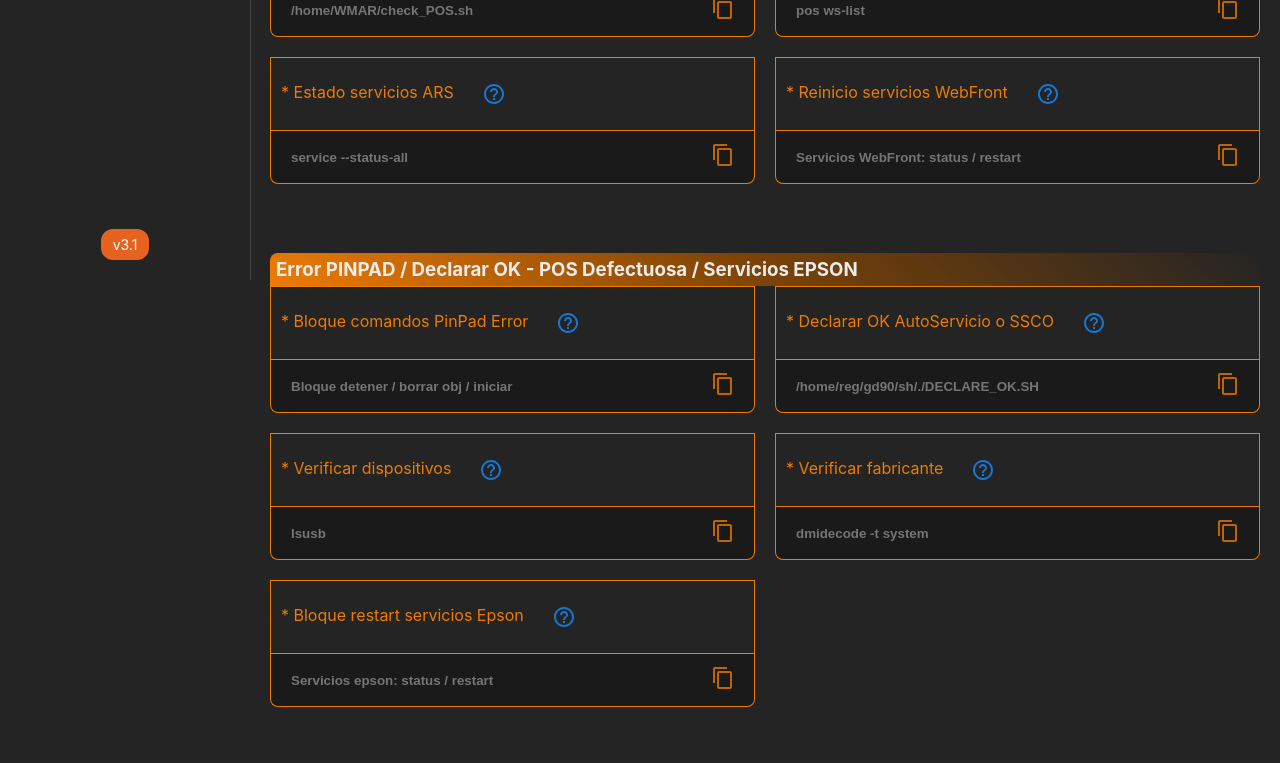
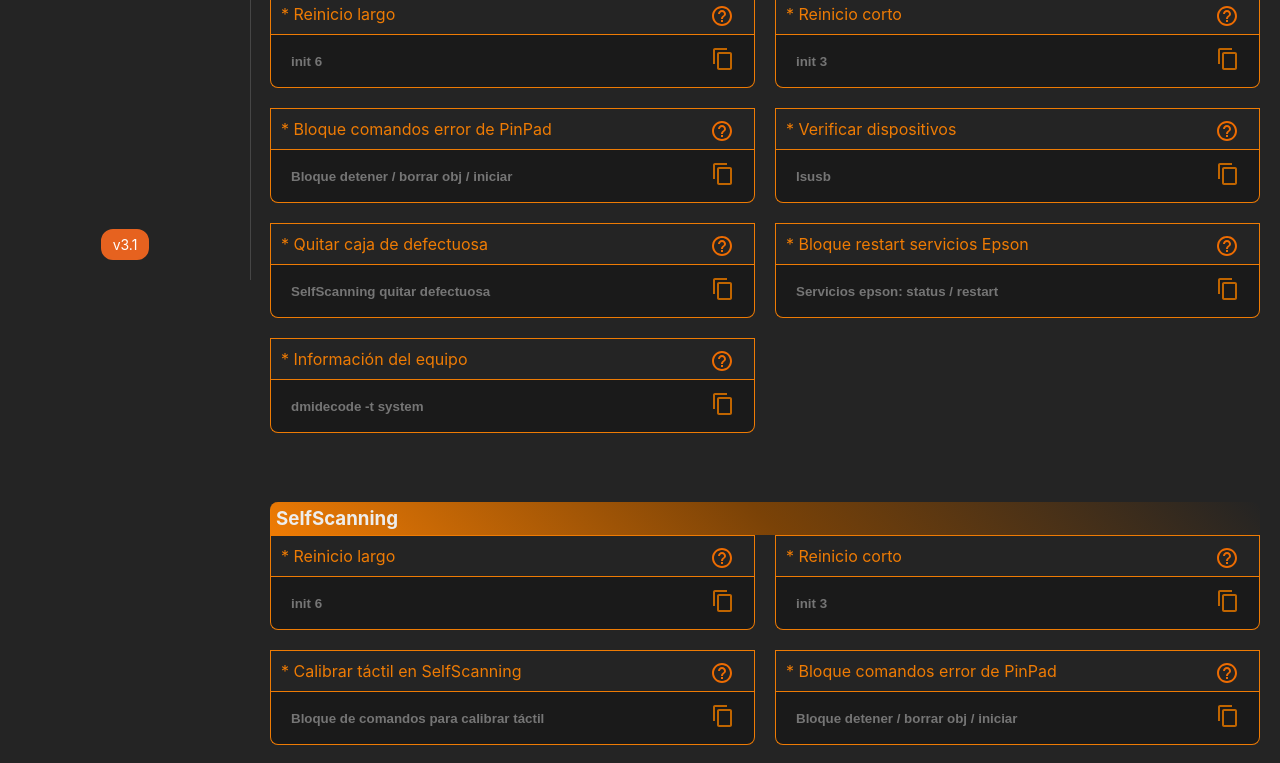
Before and after one commit to jlchurruarin/WebFrontTiendas, a React (Vite) app: page /commands in a window 1280 px wide. Shown: the part 520-1283 px from the top of the page. Built offline with nearby package versions, Linux system fonts and the light colour scheme.

Commit message:
Se organizan comandos, se suman ayuda de algunos de los mismos.

```diff
--- a/src/components/Comandos/Comandos.jsx
+++ b/src/components/Comandos/Comandos.jsx
@@ -23,23 +23,38 @@ function Comandos() {
       ) : (
         <div className={styles.mainContent}>
           <div className={styles.container}>
-            <CommandCategory title="Autoconnect SSCO">
-              <Command commandName="* ID Hardware PINPAD" placeHolder="vid:0x11CA pid:0x022D" command="vid:0x11CA pid:0x022D" helpText="Vid y Pid para configurar autoconnect"/>
-              <Command commandName="* ID Hardware Impresora SSCO" placeHolder="vid:0x4B8 pid:0x0E15" command="vid:0x4B8 pid:0x0E15" helpText="Vid y Pid para configurar autoconnect"/>
-            </CommandCategory>
-            <CommandCategory title="Estado Linea de cajas / ARS">
+          <CommandCategory title="ARS - Servidor de tienda">
               <Command commandName="* Estado linea de cajas" placeHolder="/home/WMAR/check_POS.sh" command="/home/WMAR/check_POS.sh"/>
               <Command commandName="* Listar de cajas +info" placeHolder="pos ws-list" command="pos ws-list"/>
               <Command commandName="* Estado servicios ARS" placeHolder="service --status-all" command="service --status-all"/>
               <Command commandName="* Reinicio servicios WebFront" placeHolder="Servicios WebFront: status / restart" command={"service Wildfly status\nservice Wildfly restart\nservice ArsPluMnt status\nservice ArsPluMnt restart\nservice POSServerRest status\nservice POSServerRest restart\nservice UserWatcher status\nservice UserWatcher restart"}/>
             </CommandCategory>
-            <CommandCategory title="Error PINPAD / Declarar OK - POS Defectuosa / Servicios EPSON">
-              <Command commandName="* Bloque comandos PinPad Error" placeHolder="Bloque detener / borrar obj / iniciar" command={"service emv stop\ncd /home/VTOLServices/emvkit/config/\nrm application.obj\nrm auditTransaction.obj\nrm auditVoucherTransaction.obj\nrm crypt.properties\nrm LAST_RSA.pem\nrm session.obj\nrm workingKeys.properties\nservice emv start\ncat /home/VTOLServices/emvkit/config/application.obj"} />
-              <Command commandName="* Declarar OK AutoServicio o SSCO" placeHolder="/home/reg/gd90/sh/./DECLARE_OK.SH" command="/home/reg/gd90/sh/./DECLARE_OK.SH"/>
-              <Command commandName="* Verificar dispositivos" placeHolder="lsusb" command="lsusb"/>
-              <Command commandName="* Verificar fabricante" placeHolder="dmidecode -t system" command="dmidecode -t system"/>
-              <Command commandName="* Bloque restart servicios Epson" placeHolder="Servicios epson: status / restart" command={"service epson_devicecontrollogserviced status\nservice epson_pcsvcd status\nservice epson_pcsvcd restart\nservice epson_devicecontrollogserviced restart\n"}/>
+            <CommandCategory title="Cajas comunes">
+              <Command commandName="* Reinicio largo" placeHolder="init 6" command="init 6" helpText='Se puede utilizar por putty o desde VNC'/>
+              <Command commandName="* Reinicio corto" placeHolder="init 3" command="init 3" helpText='Se puede utilizar por putty o desde VNC'/>
+              <Command commandName="* Bloque comandos error de PinPad" placeHolder="Bloque detener / borrar obj / iniciar" command={"service emv stop\ncd /home/VTOLServices/emvkit/config/\nrm application.obj\nrm auditTransaction.obj\nrm auditVoucherTransaction.obj\nrm crypt.properties\nrm LAST_RSA.pem\nrm session.obj\nrm workingKeys.properties\nservice emv start\ncat /home/VTOLServices/emvkit/config/application.obj"} helpText='Utilizado para errores de pinpad "Error de sincronización", "Error de encriptación", etc.'/>
+              <Command commandName="* Verificar dispositivos" placeHolder="lsusb" command="lsusb" helpText='Lista los dispositivos usb conectados'/>
+              <Command commandName="* Quitar caja de defectuosa" placeHolder="SelfScanning quitar defectuosa" command={'cd gd90\ntouch defect.ctl'} helpText='Se puede utilizar por SSH o desde VNC'/>
+              <Command commandName="* Bloque restart servicios Epson" placeHolder="Servicios epson: status / restart" command={"service epson_devicecontrollogserviced status\nservice epson_pcsvcd status\nservice epson_pcsvcd restart\nservice epson_devicecontrollogserviced restart\n"} helpText='Cuando aparece error de impresora'/>
+              <Command commandName="* Información del equipo" placeHolder="dmidecode -t system" command="dmidecode -t system" helpText='Muestra la información del equipo, permite conocer el fabricante o proveedor del mismo'/>
             </CommandCategory>
+            <CommandCategory title="SelfScanning">
+              <Command commandName="* Reinicio largo" placeHolder="init 6" command="init 6" helpText='Se puede utilizar por putty o desde VNC'/>
+              <Command commandName="* Reinicio corto" placeHolder="init 3" command="init 3" helpText='Se puede utilizar por putty o desde VNC'/>
+              <Command commandName="* Calibrar táctil en SelfScanning" placeHolder='Bloque de comandos para calibrar táctil' command={'cd /etc/opt/elo-usb\n./elova'} helpText='Se debe utilizar comando en ventana de VNC y una persona fisicamente debe tocar los puntos que aparecen en pantalla'/>
+              <Command commandName="* Bloque comandos error de PinPad" placeHolder="Bloque detener / borrar obj / iniciar" command={"service emv stop\ncd /home/VTOLServices/emvkit/config/\nrm application.obj\nrm auditTransaction.obj\nrm auditVoucherTransaction.obj\nrm crypt.properties\nrm LAST_RSA.pem\nrm session.obj\nrm workingKeys.properties\nservice emv start\ncat /home/VTOLServices/emvkit/config/application.obj"} helpText='Utilizado para errores de pinpad "Error de sincronización", "Error de encriptación", etc.'/>
+              <Command commandName="* Verificar dispositivos" placeHolder="lsusb" command="lsusb" helpText='Lista los dispositivos usb conectados'/>
+              <Command commandName="* Quitar caja de defectuosa" placeHolder="SelfScanning quitar defectuosa" command={'cd gd90\ntouch defect.ctl'} helpText='Se puede utilizar por SSH o desde VNC'/>
+              <Command commandName="* Bloque restart servicios Epson" placeHolder="Servicios epson: status / restart" command={"service epson_devicecontrollogserviced status\nservice epson_pcsvcd status\nservice epson_pcsvcd restart\nservice epson_devicecontrollogserviced restart\n"} helpText='Cuando aparece error de impresora'/>
+              <Command commandName="* Información del equipo" placeHolder="dmidecode -t system" command="dmidecode -t system" helpText='Muestra la información del equipo, permite conocer el fabricante o proveedor del mismo'/>
+            </CommandCategory>
+            <CommandCategory title="SSCO">
+              <Command commandName="* ID Hardware PINPAD" placeHolder="vid:0x11CA pid:0x022D" command="vid:0x11CA pid:0x022D" helpText="Vid y Pid para configurar autoconnect"/>
+              <Command commandName="* ID Hardware Impresora SSCO" placeHolder="vid:0x4B8 pid:0x0E15" command="vid:0x4B8 pid:0x0E15" helpText="Vid y Pid para configurar autoconnect"/>
+              <Command commandName="* Quitar caja de defectuosa" placeHolder="SCO quitar defectuosa" command="/home/reg/gd90/sh/./DECLARE_OK.SH" helpText='Se puede utiliza por SSH'/>
+              <Command commandName="* Verificar dispositivos en virtual" placeHolder="lsusb" command="lsusb" helpText='Lista los dispositivos usb conectados, se debe utilizar por SSH'/>
+            </CommandCategory>
+
             <Snackbar
                     anchorOrigin={{ vertical: 'bottom', horizontal: 'left' }}
                     open={open}
--- a/src/components/Comandos/Comandos.module.css
+++ b/src/components/Comandos/Comandos.module.css
@@ -120,3 +120,11 @@
     margin-bottom: 0;
     background: -webkit-linear-gradient(45deg, #ee7b04,#7a4207,#242424);/* Chrome 10-25, Safari 5.1-6 */                          background: linear-gradient(45deg, #ee7b04,#7a4207,#242424);/* W3C, IE 10+/ Edge, Firefox 16+, Chrome 26+, Opera 12+, Safari 7+ */
   }
+
+  .helpButton {
+    display:block;
+    float:right;
+    margin-right:5px;
+    margin-top:-5px;
+    height: 100%;
+  }
--- a/src/components/Comandos/Command/Command.jsx
+++ b/src/components/Comandos/Command/Command.jsx
@@ -4,7 +4,7 @@ import CopyButton from "../CopyButton/CopyButton";
 import styles from'../../Comandos/Comandos.module.css'
 import { useState } from 'react'
 import HelpOutlineIcon from '@mui/icons-material/HelpOutline';
-import Button from '@mui/material/Button';
+import IconButton from '@mui/material/IconButton';
 import Tooltip, { tooltipClasses } from '@mui/material/Tooltip';
 
 
@@ -57,11 +57,13 @@ function Command({ children, commandName, command, placeHolder = "", alertMsg =
 
     <div className={styles.divCard}>
         <p className={styles.nameComando}>{commandName}
+            <span className={styles.helpButton}>
             <Tooltip title={helpText}>
-                <Button sx={{ m: 1 }}>
+                <IconButton size="small" color="warning" aria-label="ayuda">
                     <HelpOutlineIcon/>
-                </Button>
+                </IconButton>
             </Tooltip>
+            </span>
         </p>
         <div className={styles.card}>
             <input disabled={!inputEnable} className={styles.textInput} placeholder={placeHolder} onChange={handleChange}></input>
```
